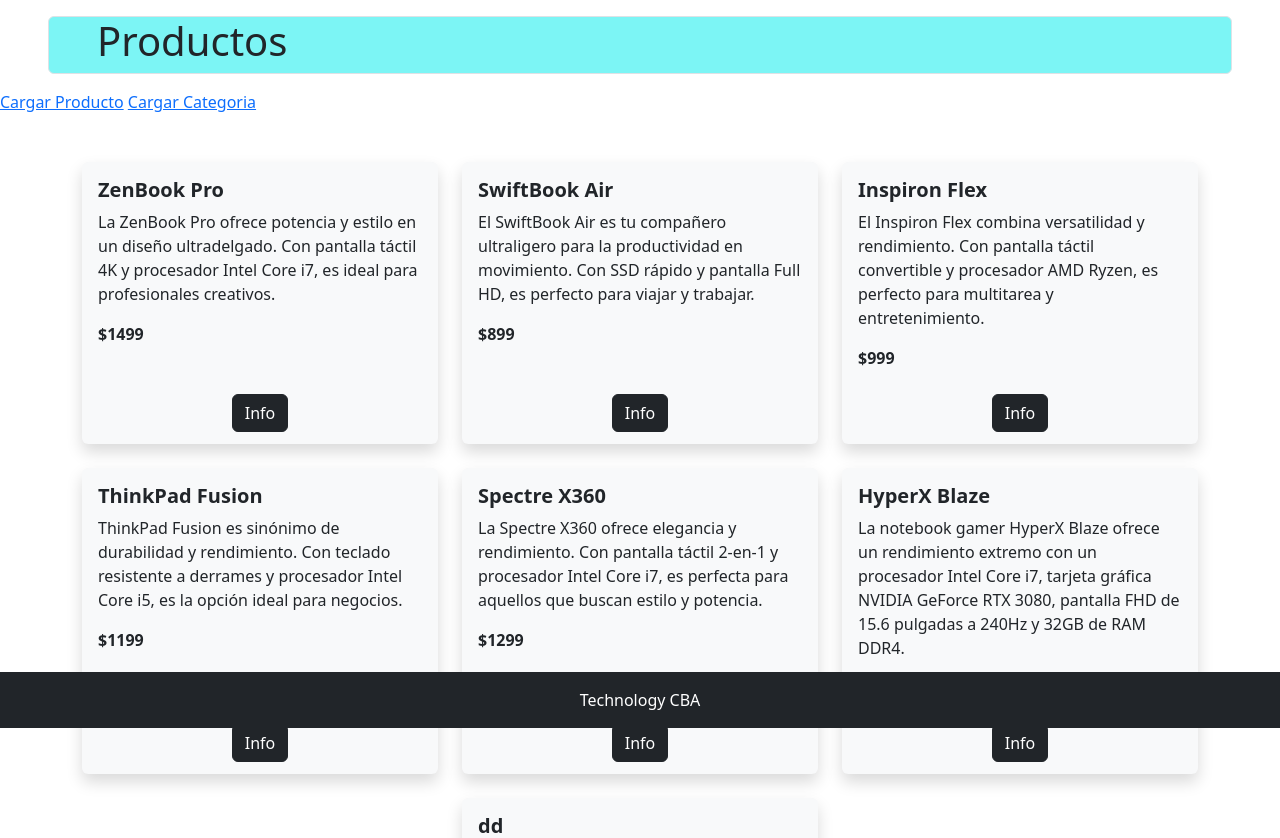
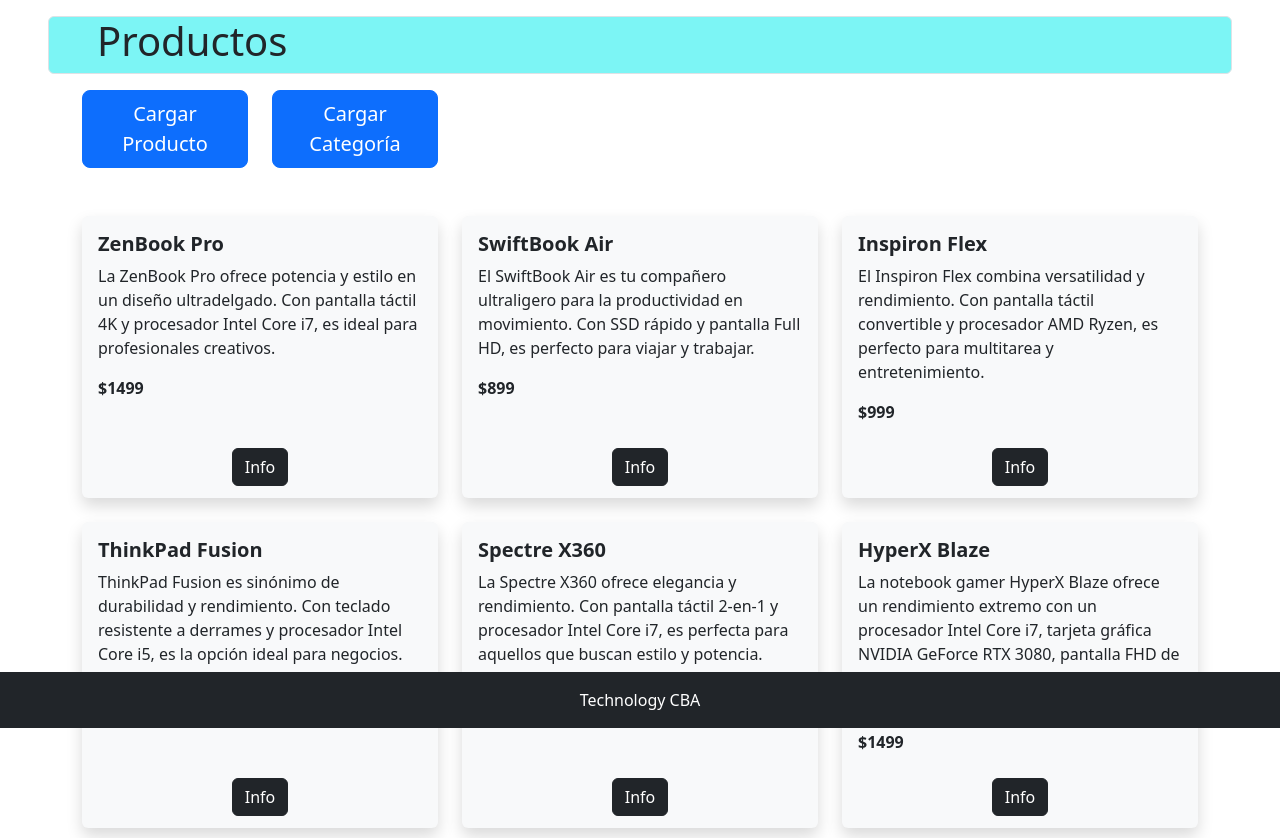
Before and after one commit to RAArrieta/ARRIETARUBEN, a Django app: page /producto/home/ in a window 1280 px wide. Shown: the part 72-910 px from the top of the page. Run offline with Django 5.2, Linux system fonts and the light colour scheme; data comes from the database, SQL or seed files in the repository; some libraries are stand-ins or nearby versions.

Commit message:
css en links

```diff
--- a/project/producto/templates/producto/index.html
+++ b/project/producto/templates/producto/index.html
@@ -4,9 +4,15 @@
 {% endblock titulo %}
 
 {% block contenido %}
-<div>
-    <a href="{% url 'producto:producto_create' %}">Cargar Producto</a>
-    <a href="{% url 'producto:productocategoria_create' %}">Cargar Categoria</a>
+<div class="container">
+    <div class="row">
+        <div class="col-md-2">
+            <a href="{% url 'producto:producto_create' %}" class="btn btn-primary btn-lg btn-block">Cargar Producto</a>
+        </div>
+        <div class="col-md-2">
+            <a href="{% url 'producto:productocategoria_create' %}" class="btn btn-primary btn-lg btn-block">Cargar Categoría</a>
+        </div>
+    </div>
 </div>
 {% include 'producto/components/cards.html' %}
 {% endblock contenido %}
```
